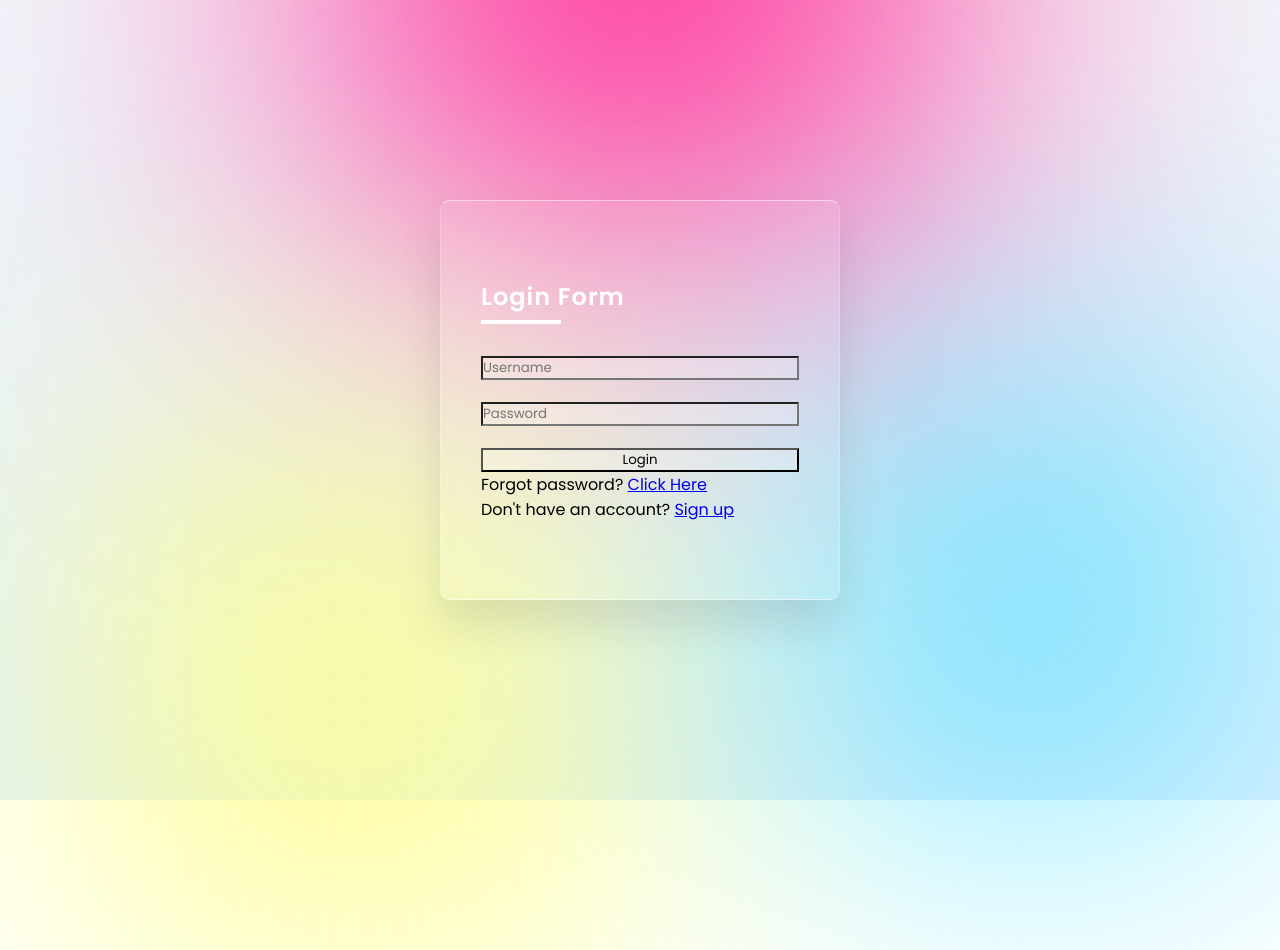
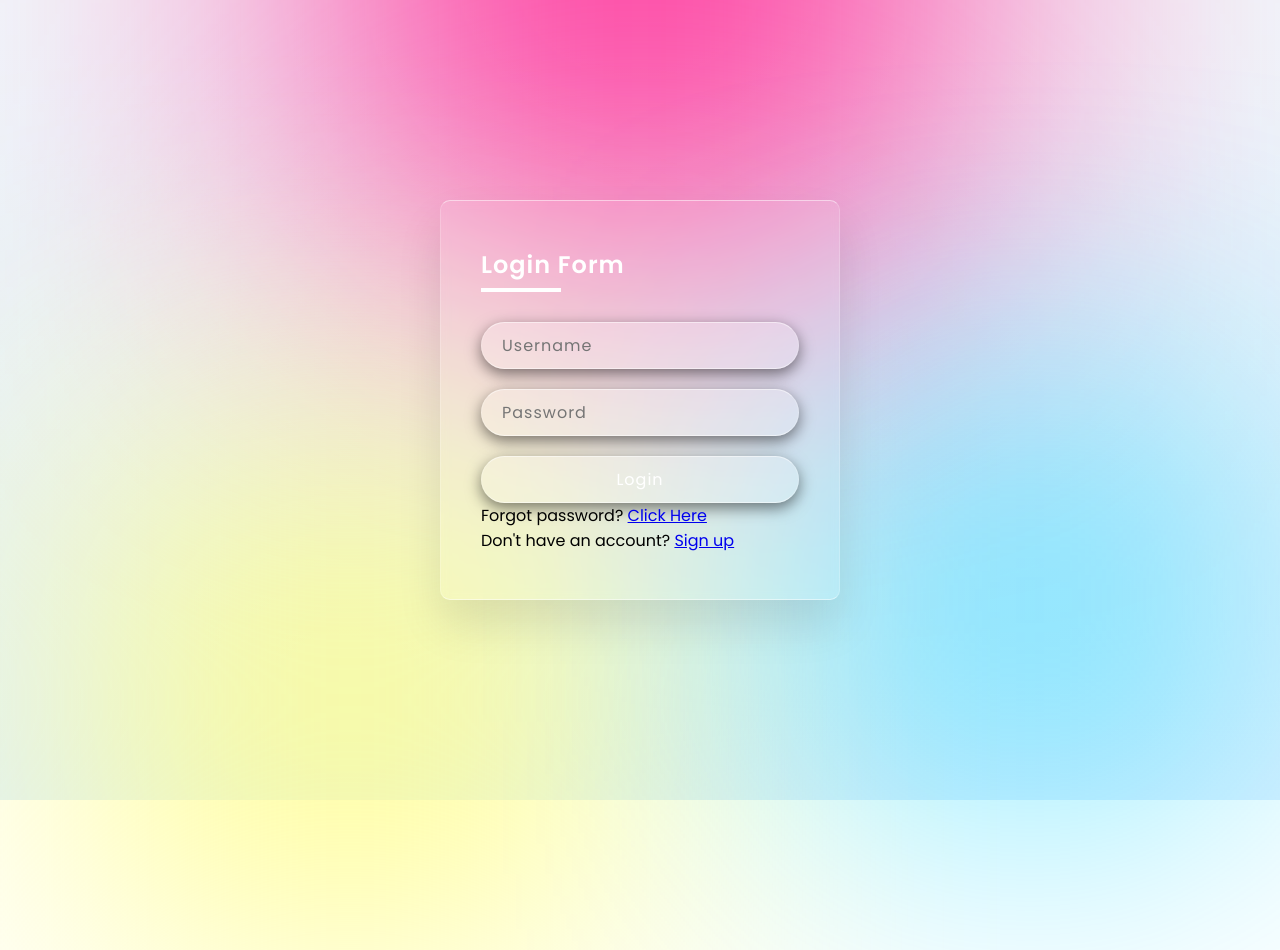
Before and after one commit to Dang3rZone/Glassmorphism_Login, a plain HTML site: page index.html in a window 1280 px wide. Drawn offline with Linux system fonts and the light colour scheme.

Commit message:
finished the styling of the form input

```diff
--- a/style.css
+++ b/style.css
@@ -92,4 +92,15 @@ section .color:nth-child(3) {
 .form .inputBox input {
   width: 100%;
   background: rgba(255, 255, 255, 0.2);
+  border: none;
+  outline: none;
+  padding: 10px 20px;
+  border-radius: 35px;
+  border: 1px solid rgba(255, 255, 255, 0.5);
+  border-right: 1px solid rgba(255, 255, 255, 0.2);
+  border-left: 1px solid rgba(255, 255, 255, 0.2);
+  font-size: 16px;
+  letter-spacing: 1px;
+  color: #fff;
+  box-shadow: 0 5px 15px rgba(0, 0, 0, 0.5);
 }
```
